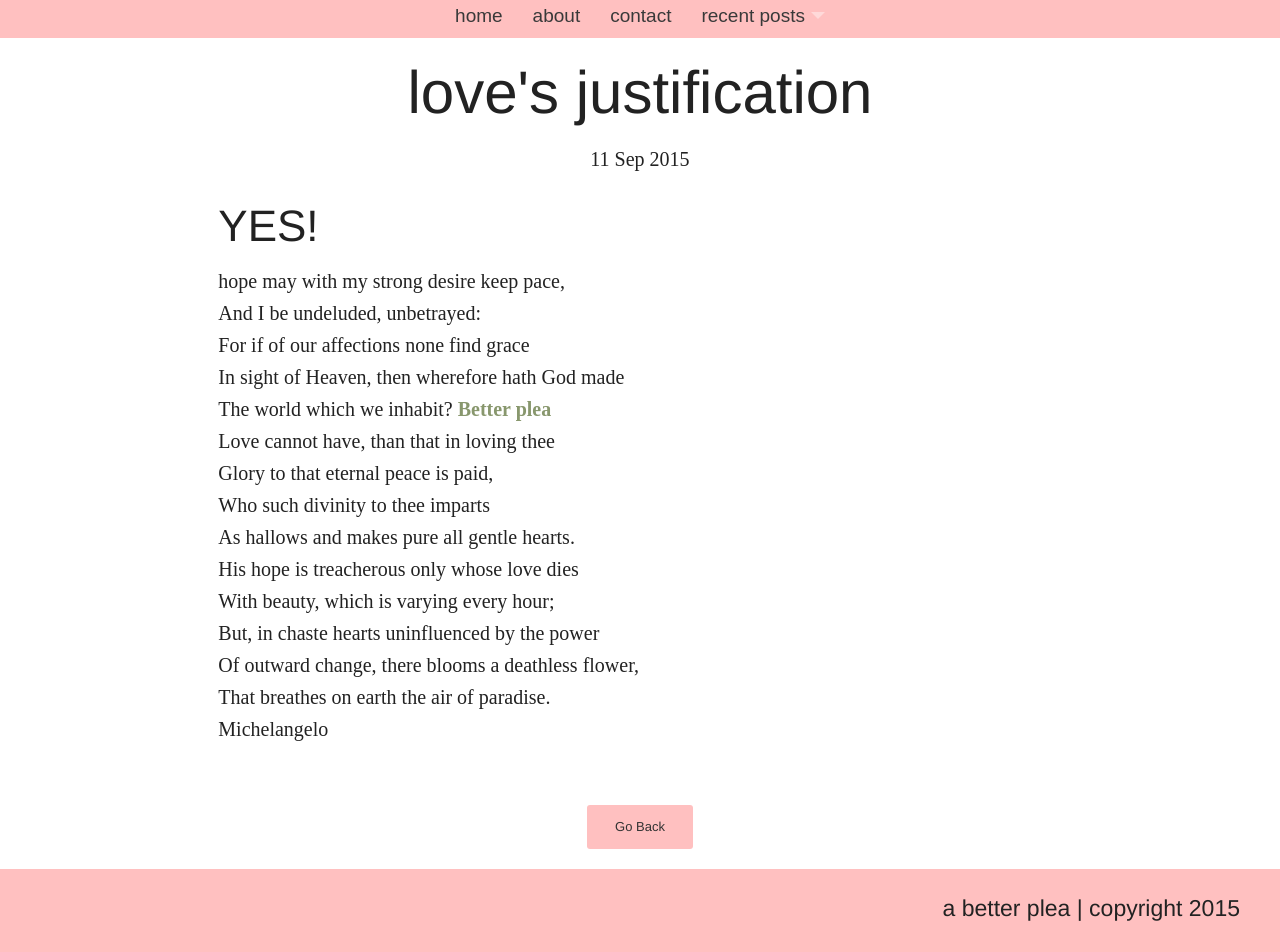
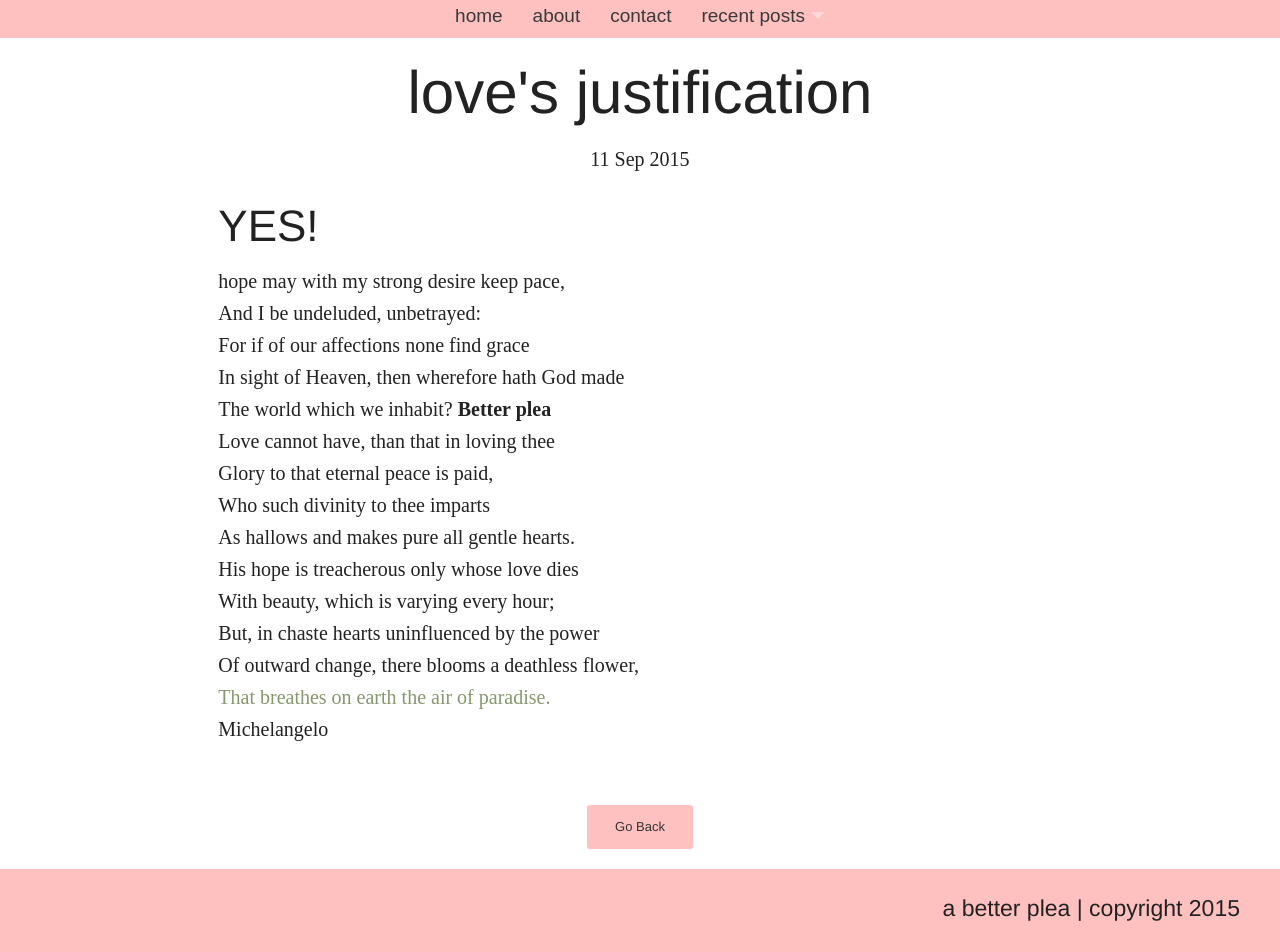
Before and after one commit to eighthundrednine/yunaoh.github.io, a Jekyll site: the page built from _posts/2014-09-11-loves-justification.md, in a window 1280 px wide. Shown: the part 307-1259 px from the top of the page. Built offline with Jekyll 4.4.1, drawn with Linux system fonts in a browser that asks for light colours; nearby versions of some CDN libraries.

```diff
--- a/_posts/2014-09-11-loves-justification.md
+++ b/_posts/2014-09-11-loves-justification.md
@@ -11,7 +11,7 @@
 And I be undeluded, unbetrayed: <br>
 For if of our affections none find grace <br>
 In sight of Heaven, then wherefore hath God made <br>
-The world which we inhabit? <span style="color: #88976d;">**Better plea** </span><br>
+The world which we inhabit? **Better plea** <br>
 Love cannot have, than that in loving thee <br>
 Glory to that eternal peace is paid, <br>
 Who such divinity to thee imparts <br>
@@ -20,5 +20,5 @@
 With beauty, which is varying every hour; <br>
 But, in chaste hearts uninfluenced by the power <br>
 Of outward change, there blooms a deathless flower, <br>
-That breathes on earth the air of paradise. <br>
+<span style="color: #88976d;">That breathes on earth the air of paradise. </span><br>
 Michelangelo
```
